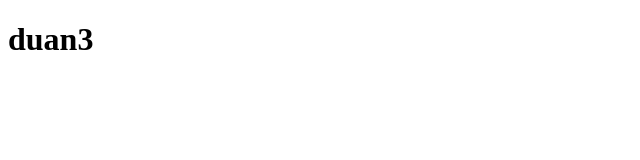
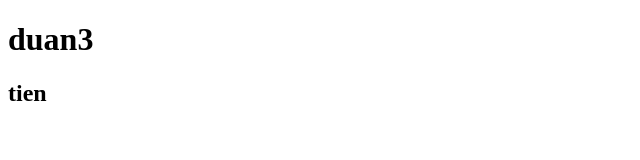
Before and after one commit to hoanhtiennn/duan3, a plain HTML site: page index.html in a window 1280 px wide. Shown: the full height of the page, 0-640 px from the left. Drawn offline with Linux system fonts and the light colour scheme.

Commit message:
sua doi lan 1

```diff
--- a/index.html
+++ b/index.html
@@ -7,5 +7,6 @@
   </head>
   <body>
     <h1>duan3</h1>
+    <h2>tien</h2>
   </body>
 </html>
```
